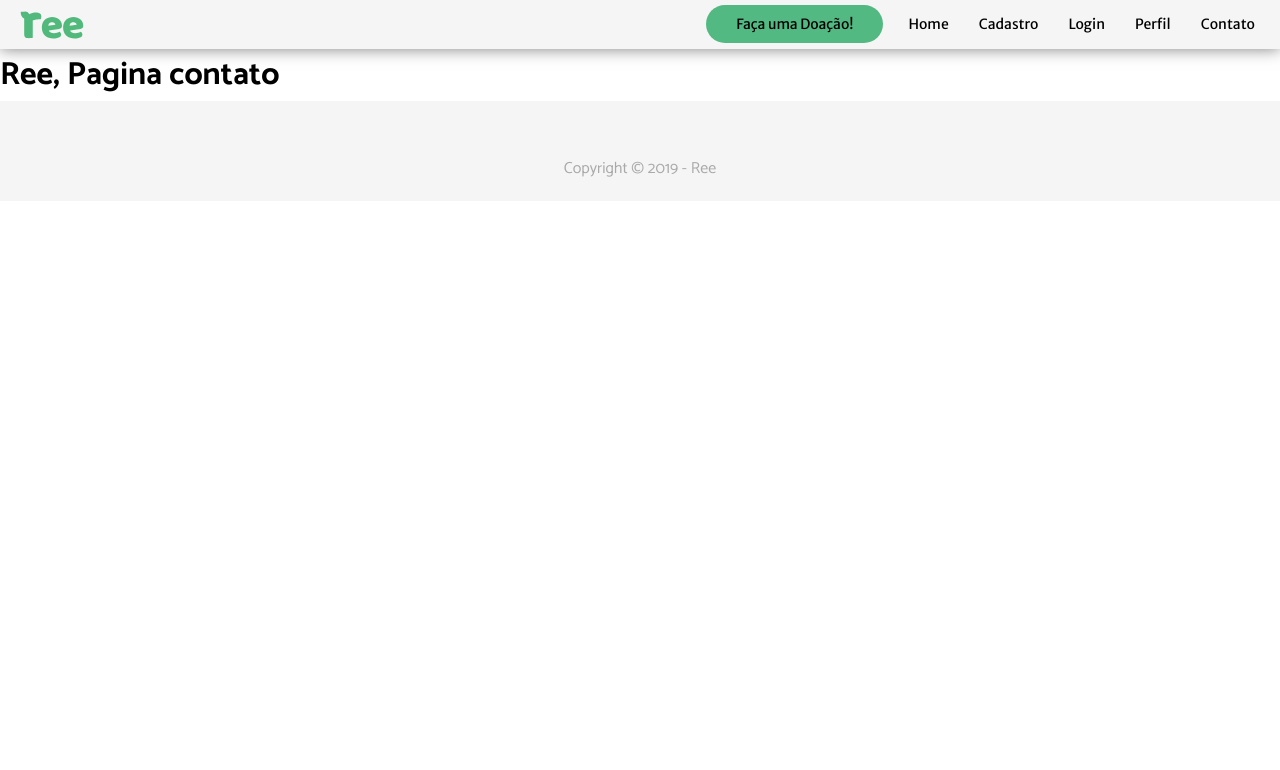
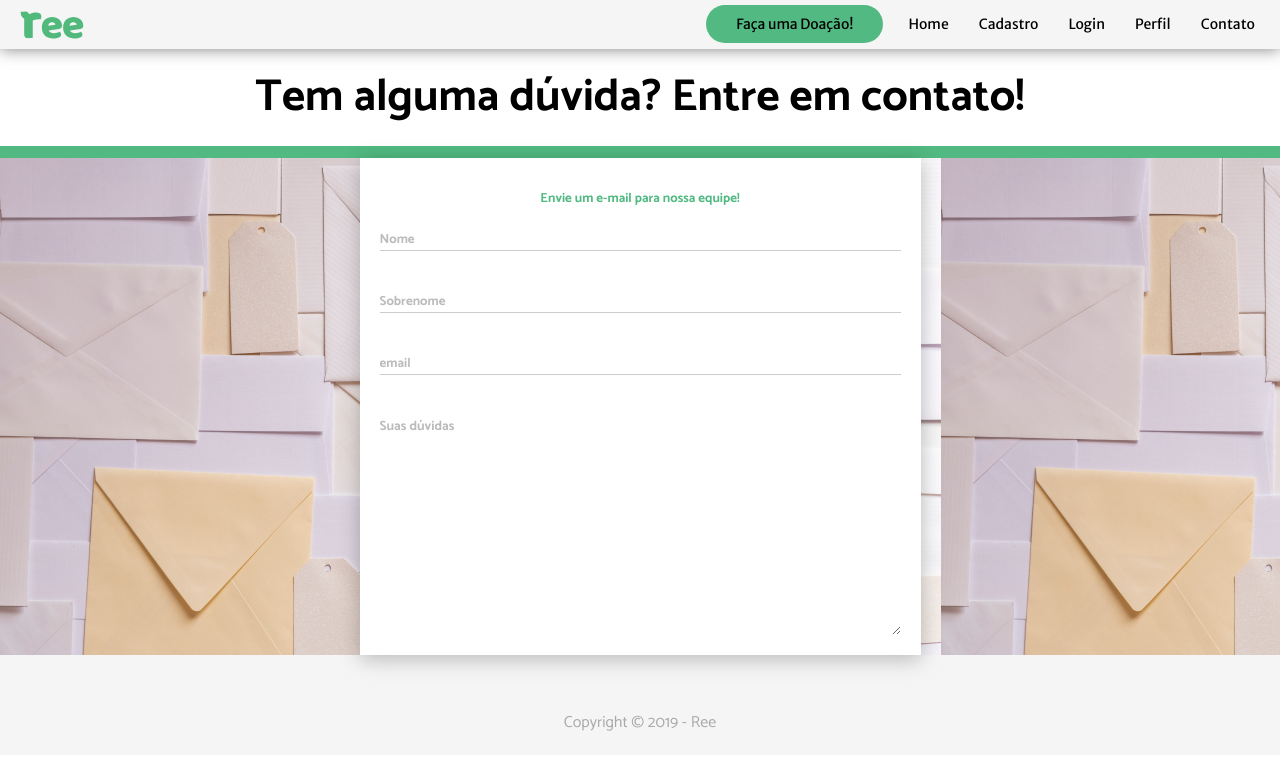
Before and after one commit to italoitalo/ree, a React (Create React App) app: page /contato in a window 1280 px wide. Shown: the top 770 px of the page. Built offline with nearby package versions, Linux system fonts and the light colour scheme.

Commit message:
contrução de tela de contatos

```diff
--- a/src/EstiloGlobal.js
+++ b/src/EstiloGlobal.js
@@ -46,6 +46,13 @@ input{
     border-bottom: 1px solid rgba(0, 0, 0, 0.2);
     border-radius:0;
 
+    font-family: Catamaran;
+    font-style: normal;
+    font-weight: 300;
+    font-size: 13.1015px;
+    line-height: 21px;
+    color:  #51B981;
+
 }
 
 button{
--- a/src/components/Contato.js
+++ b/src/components/Contato.js
@@ -1,8 +1,118 @@
 import React from 'react'
 import styled from 'styled-components'
+import papeldeParede from './../img/TelaContatos/fundoContatos.png'
 
 export default function Contato(){
     return(
-        <h1>Ree, Pagina contato</h1>
+        <Container>
+            <Content>
+                <H1>Tem alguma dúvida? Entre em contato!</H1>
+                <DivMain>
+
+                    <DivForm>
+                        <H1Form>Envie um e-mail para nossa equipe!</H1Form>
+                        <Inputs>
+                            <Input type="text" name="nome" id="nome"  placeholder="Nome"/>
+                            <Input type="text" name="Sobrenome" id="snome" placeholder="Sobrenome"/>
+                            <Input type="email" name="E-mail" id="email" placeholder="email"/>
+                            <TextareaContat name="Suas dúvidas" id="textarea" cols="30" rows="10" placeholder="Suas dúvidas"></TextareaContat>
+                        </Inputs>
+                    </DivForm>
+                </DivMain>
+            </Content>
+        </Container>
     )
 }
+const Container = styled.section`
+    display:flex;
+    flex-direction:column;
+
+
+`;
+const Content = styled.section`
+    display:flex;
+    flex-direction:column;
+
+
+`;
+
+const H1 = styled.h1`
+    display:flex;
+    align-self:center;
+    margin:30px;
+
+
+    font-family: Catamaran;
+    font-style: normal;
+    font-weight: 800;
+    font-size: 44.8498px;
+    line-height: 37px;
+    text-align: center;
+
+
+`;
+const DivMain = styled.section`
+     background-image:url(${papeldeParede});
+     display:flex;
+     justify-content:center;
+     border-top: 12px solid #51B981;
+
+`
+
+const DivForm = styled.div`
+    display:flex;
+    flex-direction:column;
+    flex: 0 1 auto;
+    background: #FFFFFF;
+    box-shadow: 0px 4px 20px rgba(0, 0, 0, 0.25);
+    min-width:561px;
+`;
+const H1Form = styled.h1`
+    margin-top:30px;
+    align-self:center;
+
+    font-family: Catamaran;
+    font-style: normal;
+    font-weight: bold;
+    font-size: 13.1015px;
+    line-height: 21px;
+    text-align: center;
+
+color: #51B981;
+`;
+const Inputs = styled.div`
+    display:flex;
+   flex-direction:column;
+
+
+
+`;
+const Input = styled.input`
+    display:flex;
+    justify-content:stretch;
+    margin:20px;
+
+
+    font-family: Catamaran;
+    font-style: normal;
+    font-weight: bold;
+    font-size: 13.1015px;
+    line-height: 21px;
+
+    ::-webkit-input-placeholder{
+        color: #BBBBBB;
+        font-weight: bold;
+    }
+`;
+const TextareaContat = styled.textarea`
+    margin:10px;
+    border:none;
+    font-weight: bold;
+    color:#51B981;
+    margin:20px;
+
+    ::-webkit-input-placeholder{
+        color: #BBBBBB;
+        font-weight: bold;
+    }
+`;
--- a/src/components/css.css
+++ /dev/null
@@ -1,4 +0,0 @@
-* {
-    justify-content: center;
-    align-items: center;
-}
```
Also changed, not shown: src/img/TelaContatos/fundoContatos.png (added).
